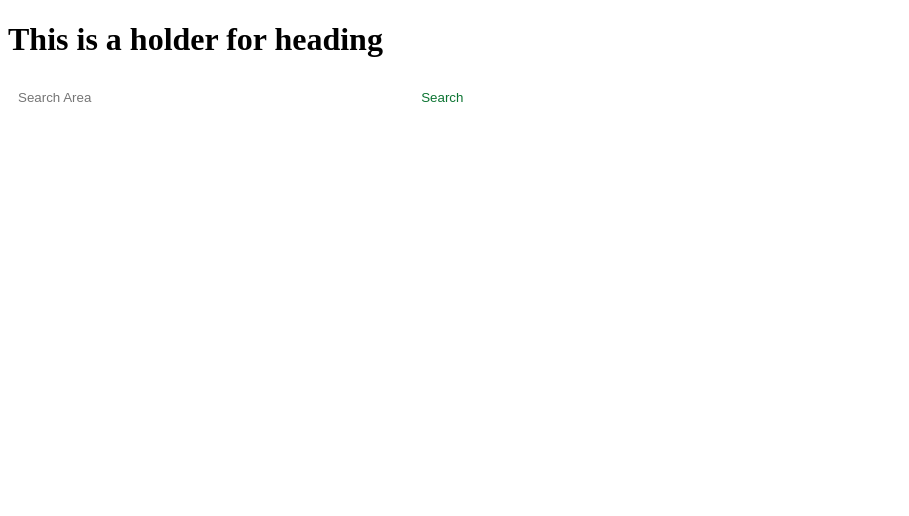
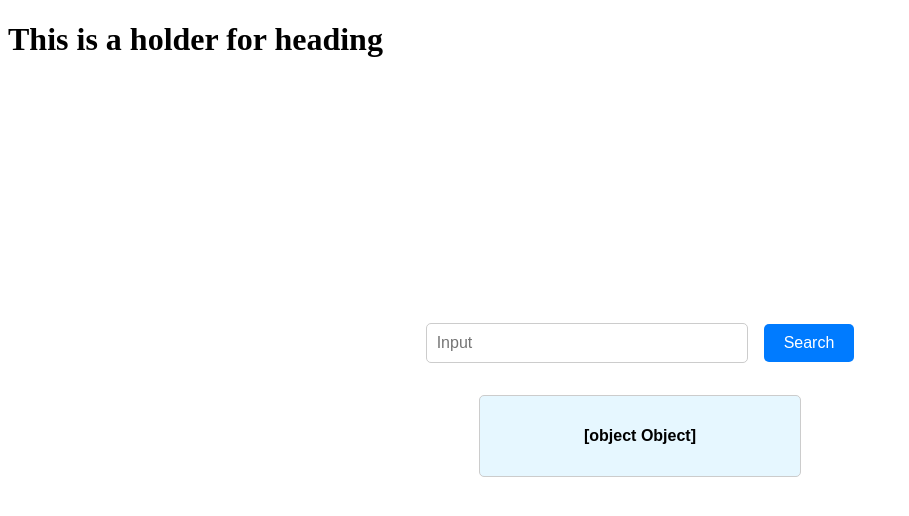
Before and after one commit to remla25-team18/app-frontend, an Angular app: page / in a window 1280 px wide. Shown: the top 516 px of the page, without its empty margins (0-909 px from the left). Built offline with nearby package versions, Linux system fonts and the light colour scheme.

Commit message:
Add Basic webpage structure

```diff
--- /dev/null
+++ b/src/app/feedback/feedback.component.html
@@ -0,0 +1,3 @@
+<section class="modelOutput">
+    <h1> {{feedback}}</h1>
+</section>
--- a/src/app/sentiment-analysis/sentiment-analysis.component.css
+++ b/src/app/sentiment-analysis/sentiment-analysis.component.css
@@ -1,36 +1,53 @@
-.results {
-display: grid;
-column-gap: 14px;
-row-gap: 14px;
-grid-template-columns: repeat(auto-fill, minmax(400px, 400px));
-margin-top: 50px;
-justify-content: space-around;
-}
-input[type="text"] {
-border: solid 1px var(--primary-color);
-padding: 10px;
-border-radius: 8px;
-margin-right: 4px;
-display: inline-block;
-width: 30%;
-}
-button {
-padding: 10px;
-border: solid 1px var(--primary-color);
-background: var(--primary-color);
-color: rgb(12, 116, 50);
-border-radius: 8px;
-}
-@media (min-width: 500px) and (max-width: 768px) {
-.results {
-    grid-template-columns: repeat(2, 1fr);
-}
-input[type="text"] {
-    width: 70%;
-}
-}
-@media (max-width: 499px) {
-.results {
-    grid-template-columns: 1fr;
-}
-}
+/* Center the entire container */
+.container {
+    display: flex;
+    flex-direction: column;
+    justify-content: center; /* Center vertically */
+    align-items: center; /* Center horizontally */
+    height: 80vh; /* Full viewport height */
+    font-family: Arial, sans-serif;
+  }
+
+  /* Style the search section */
+  .search-section {
+    display: flex;
+    justify-content: center;
+    align-items: center;
+    gap: 1rem; /* Space between input and button */
+    margin-bottom: 2rem; /* Space between search section and results */
+  }
+
+  .search-section input {
+    padding: 10px;
+    font-size: 16px;
+    width: 300px;
+    border: 1px solid #ccc;
+    border-radius: 5px;
+  }
+
+  .search-section button {
+    padding: 10px 20px;
+    font-size: 16px;
+    background-color: #007bff;
+    color: white;
+    border: none;
+    border-radius: 5px;
+    cursor: pointer;
+  }
+
+  .search-section button:hover {
+    background-color: #0056b3;
+  }
+
+  /* Style the results section */
+  .results {
+    display: flex;
+    justify-content: center;
+    align-items: center;
+    padding: 10px;
+    background-color: #e6f7ff;
+    border: 1px solid #ccc;
+    border-radius: 5px;
+    width: 300px;
+    text-align: center;
+  }
--- a/src/app/sentiment-analysis/sentiment-analysis.component.html
+++ b/src/app/sentiment-analysis/sentiment-analysis.component.html
@@ -1 +1,9 @@
-<p>sentiment-analysis works!</p>
+<div class="container">
+  <section class="search-section">
+    <input type="text" placeholder="Input" />
+    <button class="primary" type="button">Search</button>
+  </section>
+  <section class="results">
+    <app-feedback [feedback]="modelOutput"></app-feedback>
+  </section>
+</div>
--- a/src/app/sentiment-analysis/sentiment-analysis.component.ts
+++ b/src/app/sentiment-analysis/sentiment-analysis.component.ts
@@ -1,18 +1,16 @@
 import { Component } from '@angular/core';
+import { FeedbackComponent } from '../feedback/feedback.component';
+import { ModelOutput } from '../ModelOutput';
 
 @Component({
   selector: 'app-sentiment-analysis',
-  imports: [],
-  template: `
-    <section>
-      <form>
-        <input type="text" placeholder="Search Area" />
-        <button class="primary" type="button">Search</button>
-      </form>
-    </section>
-  `,
+  imports: [FeedbackComponent],
+  templateUrl: './sentiment-analysis.component.html',
   styleUrl: './sentiment-analysis.component.css'
 })
 export class SentimentAnalysisComponent {
-
+  modelOutput: ModelOutput = {
+    analysis: "positive",
+    version: "1.0.0",
+  }
 }
```
Also changed, not shown: src/app/feedback/feedback.component.ts (added, +15 -0 lines), src/app/feedback/feedback.component.css (added), 1 other file (tests, documents, lock files or other folders).
